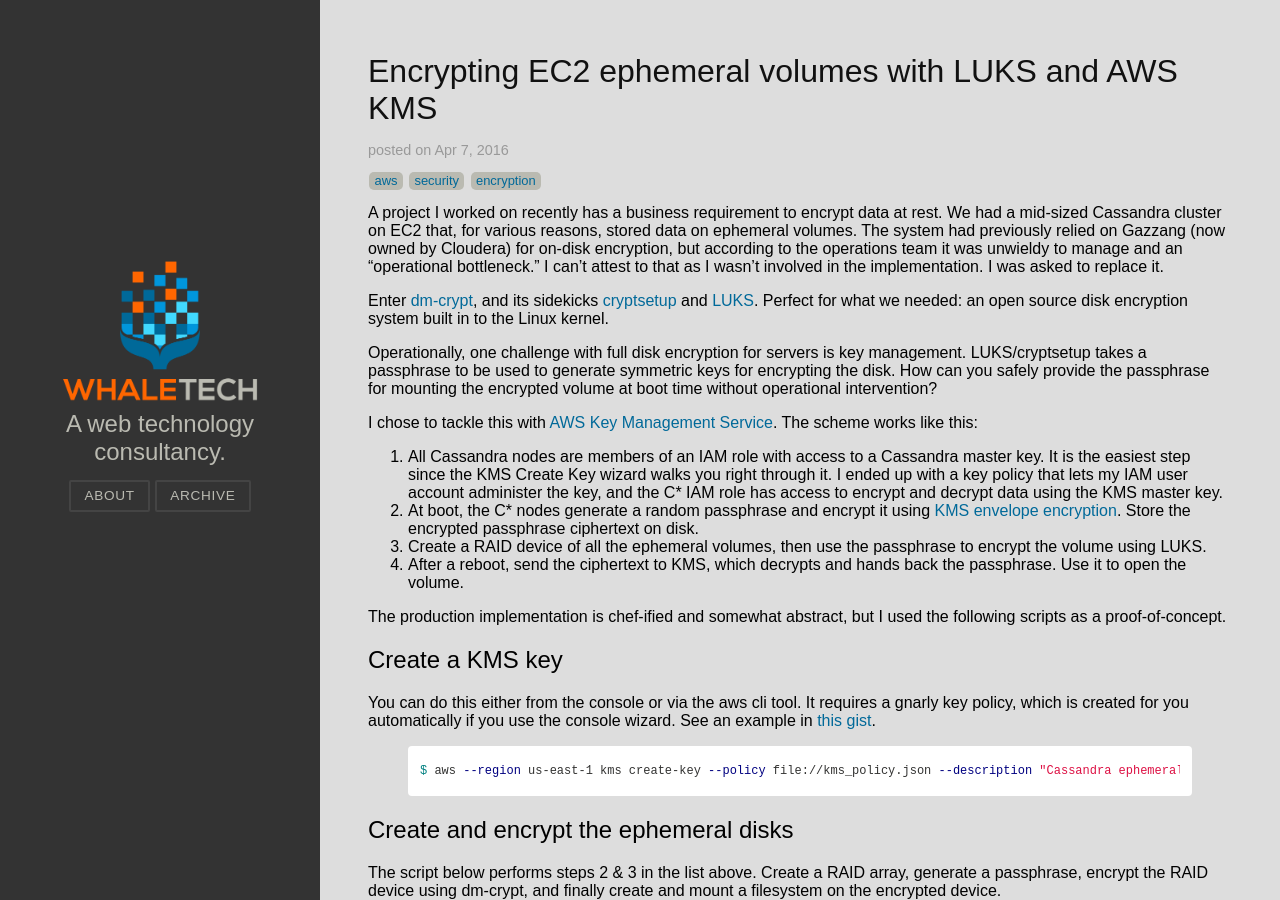
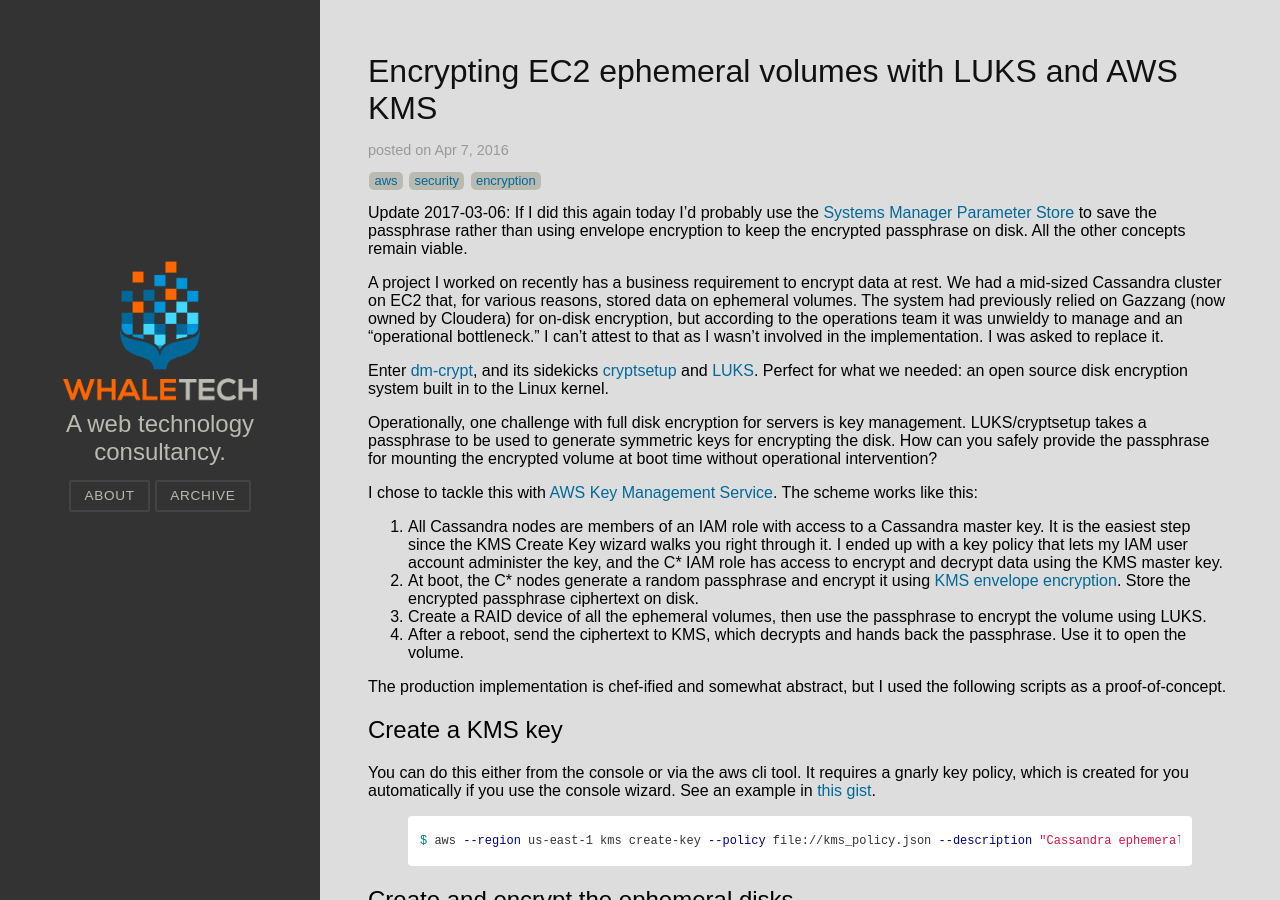
Before and after one commit to bwhaley/whaletech.co, a Jekyll site: the page built from _posts/2016-04-07-encryption-ephemeral-volumes-with-kms.md, in a window 1280 px wide and 900 px high. Built offline with Jekyll 4.4.1, drawn with Linux system fonts in a browser that asks for light colours; comment, search, counter and statistics services are not loaded.

Commit message:
updated ephemeral encryption post for parameter store

```diff
--- a/_posts/2016-04-07-encryption-ephemeral-volumes-with-kms.md
+++ b/_posts/2016-04-07-encryption-ephemeral-volumes-with-kms.md
@@ -6,6 +6,8 @@
 comments: true
 tags: [aws, security, encryption]
 ---
+
+Update 2017-03-06: If I did this again today I'd probably use the [Systems Manager Parameter Store](http://docs.aws.amazon.com/AWSEC2/latest/UserGuide/systems-manager-paramstore.html) to save the passphrase rather than using envelope encryption to keep the encrypted passphrase on disk. All the other concepts remain viable.
 
 A project I worked on recently has a business requirement to encrypt data at rest. We had a mid-sized Cassandra cluster on EC2 that, for various reasons, stored data on ephemeral volumes. The system had previously relied on Gazzang (now owned by Cloudera) for on-disk encryption, but according to the operations team it was unwieldy to manage and an "operational bottleneck." I can't attest to that as I wasn't involved in the implementation. I was asked to replace it.
 
```
